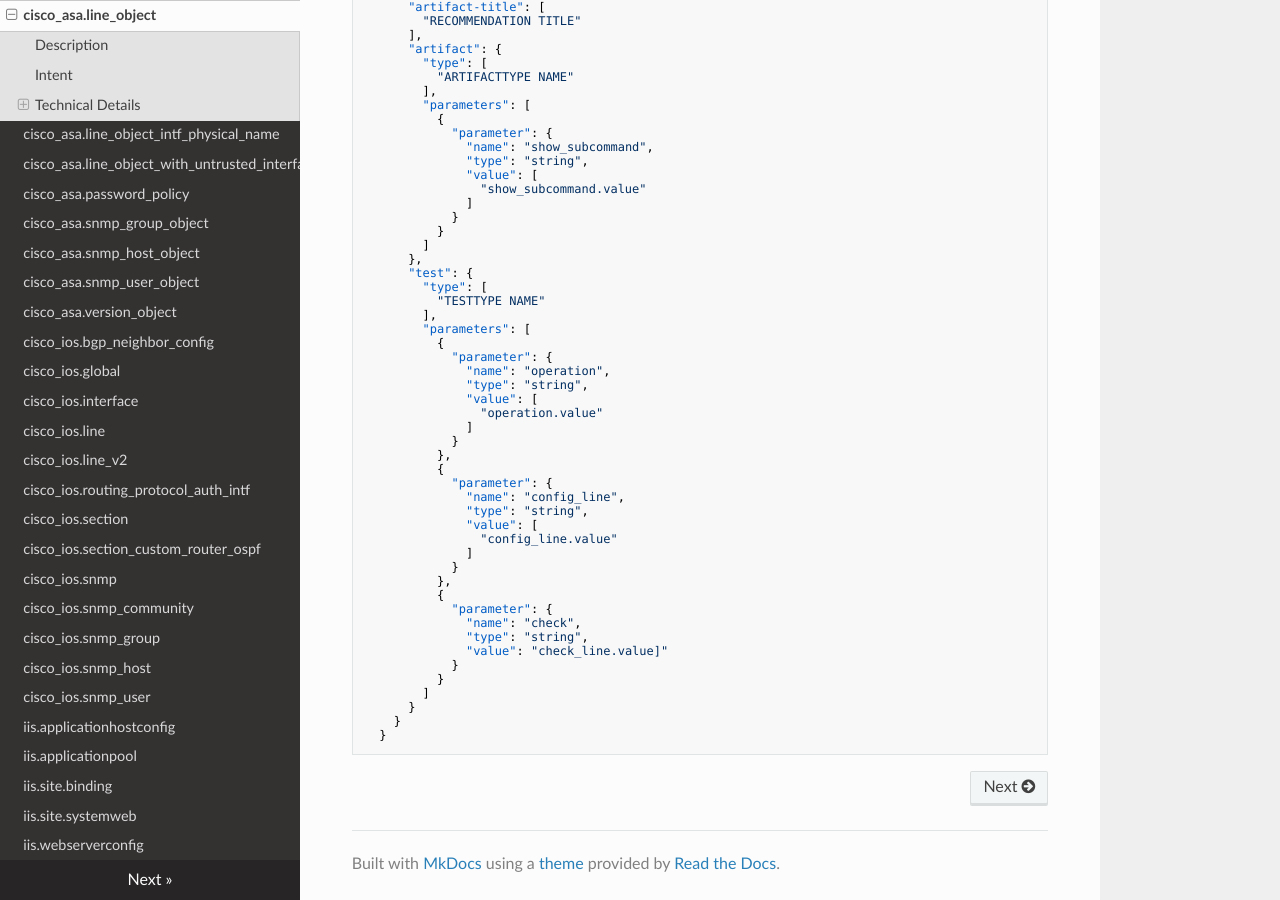
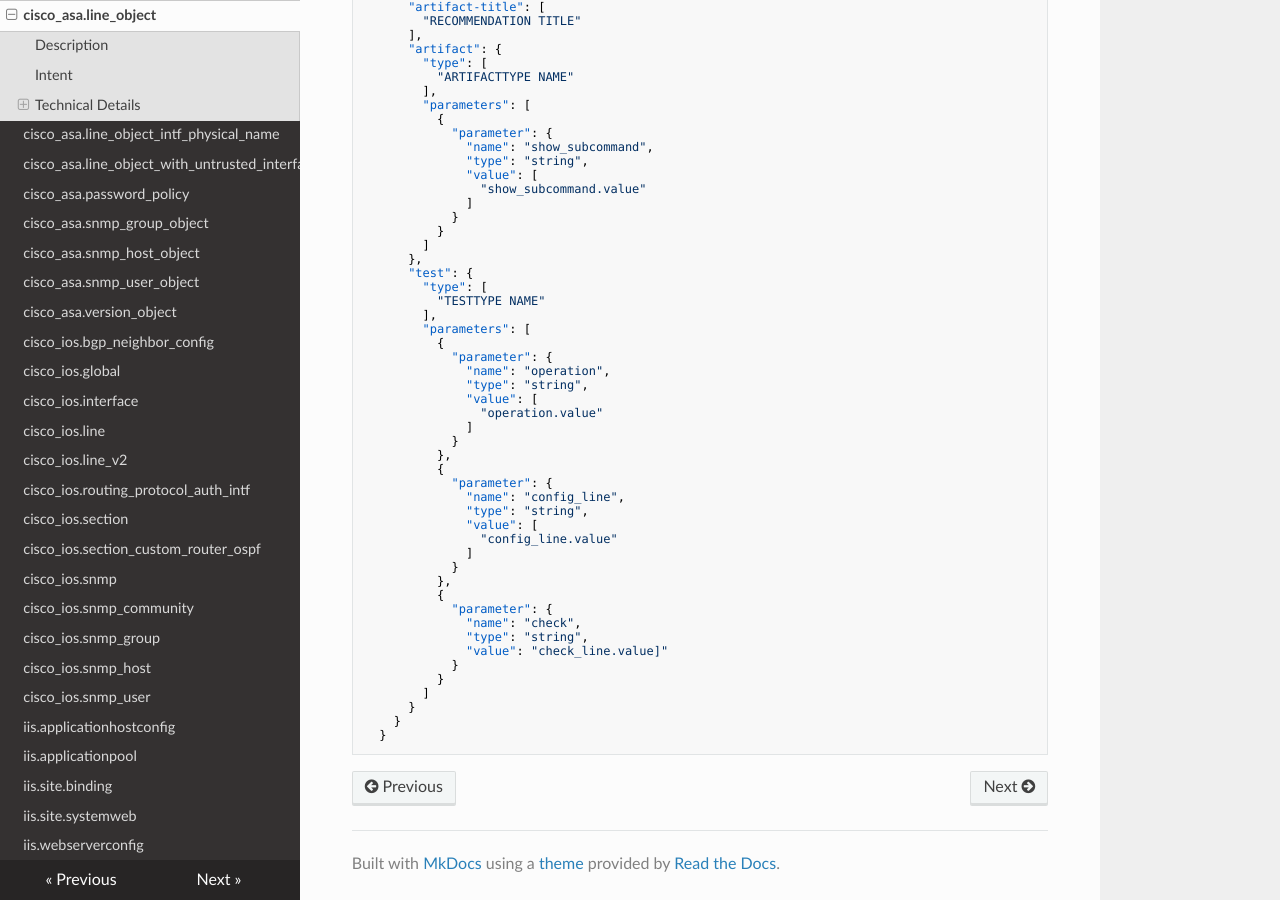
Before and after one commit to CISecurity/ArtifactExpressions, an MkDocs documentation site: the page built from docs/ArtifactTypes/ciscoASA/cisco_asa.line_object.md, in a window 1280 px wide and 900 px high, scrolled down 4033 px. Built offline with MkDocs 1.6.1, drawn with Linux system fonts in a browser that asks for light colours; nearby versions of some CDN libraries.

Commit message:
Updating readthedocs

```diff
--- a/mkdocs.yml
+++ b/mkdocs.yml
@@ -1,7 +1,7 @@
 site_name: Optimus Artifact Expressions (Artifact Type and Test Type Combinations)
 nav:
    - "Home": index.md
-   - "cisco_asa.acl_object": ArtifactTypes/ciscoASA/cisco_asa_acl_object.md
+   - "cisco_asa.acl_object": ArtifactTypes/ciscoASA/cisco_asa.acl_object.md
    - "cisco_asa.line_object": ArtifactTypes/ciscoASA/cisco_asa.line_object.md
    - "cisco_asa.line_object_intf_physical_name": ArtifactTypes/ciscoASA/cisco_asa.line_object_intf_physical_name.md
    - "cisco_asa.line_object_with_untrusted_interfaces": ArtifactTypes/ciscoASA/cisco_asa.line_object_with_untrusted_interfaces.md
```
